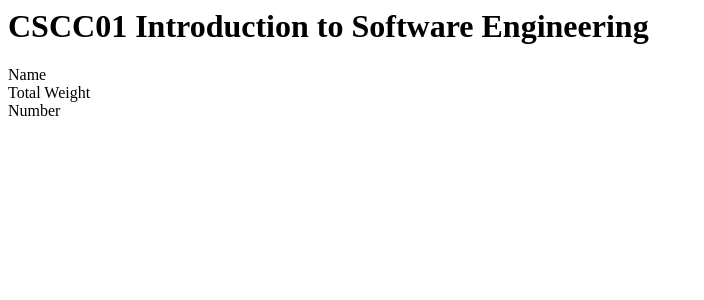
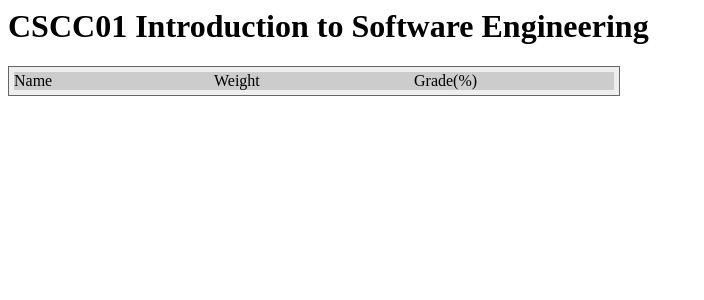
Before and after one commit to Senpaistorm/crs-manager, a Django app: page /courses/1/ in a window 1280 px wide. Shown: the top 300 px of the page, without its empty margins (0-704 px from the left). Run offline with Django 3.2, Linux system fonts and the light colour scheme; data comes from the database, SQL or seed files in the repository; both versions use the stored data as it was after the commit.

Commit message:
Implemented template for assessment grades

```diff
--- a/courses/models.py
+++ b/courses/models.py
@@ -4,23 +4,30 @@ from django.db import models
 from django.utils import timezone
 
 class Course(models.Model):
-    course_code = models.CharField(max_length=20)
-    course_name = models.CharField(max_length=200)
-    start_date = models.DateTimeField('course starting date')
+	course_code = models.CharField(max_length=20)
+	course_name = models.CharField(max_length=200)
+	start_date = models.DateTimeField('course starting date')
 
-    def __str__(self):
-    	return self.course_code + ' ' + self.course_name
+	def __str__(self):
+		return self.course_code + ' ' + self.course_name
 
-    def is_recent_course(self):
-    	now = timezone.now()
-    	return now - datetime.timedelta(days=120) <= self.start_date <= now
+	def is_recent_course(self):
+		now = timezone.now()
+		return now - datetime.timedelta(days=120) <= self.start_date <= now
+
+	def validate_weight(self):
+		weight = 0.0
+		assessments = Assessment.objects.filter(course=self)
+		for assessment in assessments:
+			weight += assessment.weight
+		return (weight == 100)
 
 
 class Assessment(models.Model):
 	course = models.ForeignKey(Course, on_delete=models.CASCADE)
 	name = models.CharField(max_length=100)
 	components = models.IntegerField(default=1)
-	weight = models.IntegerField(default=0)
+	weight = models.DecimalField(decimal_places=2,max_digits=4)
 
 	def __str__(self):
 		return (str)(self.components) + ' ' + self.name + ' worth total of ' + (str)(self.weight) + '%' + " for " + self.course.course_code
--- /dev/null
+++ b/courses/static/courses/detail.css
@@ -0,0 +1,18 @@
+.table {
+    display: table;
+    width: auto;
+    background-color: #eee;
+    border: 1px solid #666666;
+    border-spacing: 5px; /* cellspacing:poor IE support for  this */
+}
+.row {
+    display: table-row;
+    width: auto;
+    clear: both;
+}
+.cell {
+    float: left; /* fix for  buggy browsers */
+    display: table-column;
+    width: 200px;
+    background-color: #ccc;
+}
--- a/courses/templates/courses/detail.html
+++ b/courses/templates/courses/detail.html
@@ -1,19 +1,35 @@
 <h1>{{ course.course_code }} {{course.course_name}}</h1>
 
 {% if error_message %}<p><strong>{{ error_message }}</strong></p>{% endif %}
-
+{% load static %}
+{% load courses_extra %}
+<link rel="stylesheet" type="text/css" href="{% static 'courses/detail.css' %}">
 
 <div class="table">
     <div class="row">
         <div class="cell">Name</div>
-        <div class="cell">Total Weight</div>
-        <div class="cell">Number</div>
+        <div class="cell">Weight</div>
+        <div class="cell">Grade(%)</div>
     </div>
     {% for assessment in course.assessment_set.all %}
-        <div class="row">
-            <div class="cell">{{assessment.name}}</div>
-            <div class="cell">{{assessment.weight}}</div>
-            <div class="cell">{{assessment.components}}</div>
-        </div>
+        {% if assessment.components > 1 %}
+            {% for i in 1|filter_range:assessment.components %}
+                <div class="row">
+                    <div class="cell">{{assessment.name}} {{i}}</div>
+                    <div class="cell">{{assessment.weight|div:assessment.components}}</div>
+                    <div class="cell">
+                        <input type="number"/>
+                    </div>
+                </div>
+            {% endfor %}
+        {% else%}
+            <div class="row">
+                <div class="cell">{{assessment.name}}</div>
+                <div class="cell">{{assessment.weight}}</div>
+                <div class="cell">
+                    <input type="number"/>
+                </div>
+            </div>
+        {% endif %}
     {% endfor %}
 </div>
--- a/courses/views.py
+++ b/courses/views.py
@@ -10,6 +10,7 @@ from django.shortcuts import get_object_or_404, render
 from django.views import generic
 
 from.models import Course,Assessment
+
 
 class IndexView(generic.ListView):
     template_name = 'courses/index.html'
```
Also changed, not shown: courses/templatetags/courses_extra.py (added, +22 -0 lines), courses/templatetags/__init__.py (added), db.sqlite3, 1 other file.
